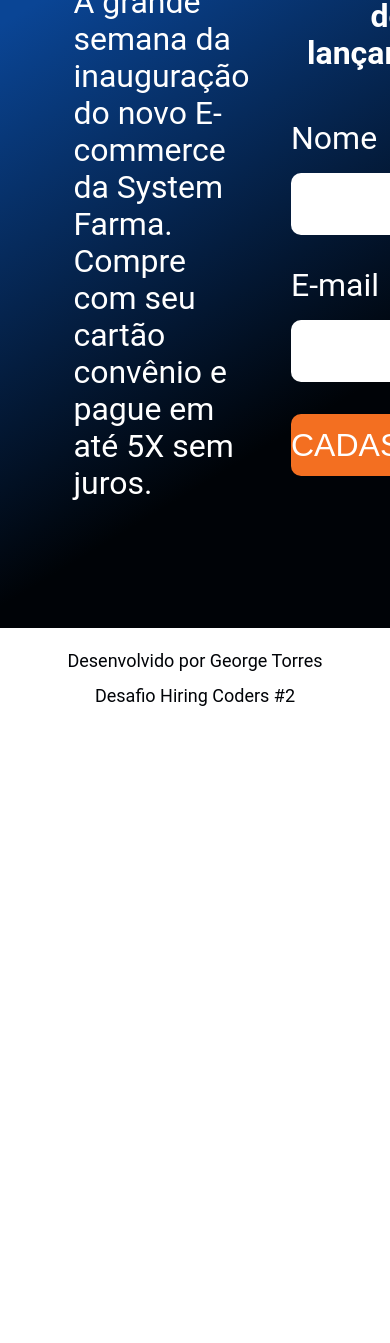
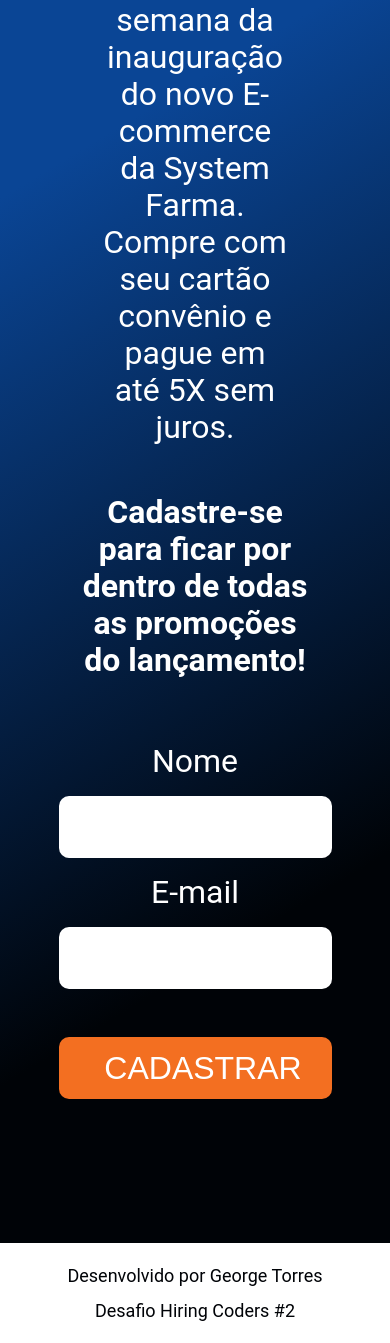
Before and after one commit to GeorgeLindoTorres/blue-week-systemfarma, a plain HTML site: page index.html in a window 390 px wide. Shown: the part 414-1757 px from the top of the page. Before the commit the page ends 1142 px from the top, so only its background shows below. Drawn offline with Linux system fonts and the light colour scheme.

Commit message:
Implementando layout resposivo e formulario dinamico

```diff
--- a/css/style.css
+++ b/css/style.css
@@ -52,6 +52,12 @@
 .conteudo-chamada img{
     width: 500px;
     padding-left: 3.5rem;
+    transition: width 2s;
+}
+
+.container-conteudo img:hover{
+    width: 103%;
+    transition: width 2s;
 }
 
 .texto-chamada{
@@ -66,16 +72,21 @@
     padding: 0 7rem 9.5rem 2rem;
 }
 
-.cadastro h1, label{
+.cadastro h1{
     color: white;
     font-size: 32px;
     line-height: 37px;
     margin-top: 2rem;
+    text-align: center;
+    padding: 1rem;
+    margin-bottom: 3rem;
 }
 
-.cadastro h1{
-    text-align: center;
-    padding: 1rem;
+.label{
+    color: white;
+    font-size: 32px;
+    line-height: 37px;
+    margin-top: 2rem;
 }
 
 .cadastro input{
@@ -84,6 +95,10 @@
     border-radius: 10px;
     border: none;
     margin-top: 1rem;
+    margin-bottom: 1rem;
+    cursor:text;
+    text-indent: 1rem;
+    font-size: 20px;
 }
 
 #btn-cadastro{
@@ -95,8 +110,13 @@
     text-transform: uppercase;
     color: #FFFFFF;
     margin-top: 2rem;
+    cursor: pointer;
 }
 
+#btn-cadastro:hover{
+    scale: 2rem;
+    transition: width 2s;
+}
 
 .footer-lp{
     width: 100%;
@@ -112,3 +132,19 @@
     line-height: 35px;
     color: #000307;
 }
+
+@media only screen and (max-width: 1100px) {
+.container-conteudo{
+    flex-direction: column;
+    align-items: center;
+    height: auto;
+    padding-top: 11rem;
+    padding-bottom: 8rem;
+    }
+    .texto-chamada ,.conteudo-chamada, .cadastro{
+        padding: 0;
+        text-align: center;
+        width: 70%
+    }
+
+}
--- a/index.html
+++ b/index.html
@@ -21,11 +21,13 @@
         </div>
         <div class="cadastro">
             <h1>Cadastre-se para ficar por dentro de todas as promoções do lançamento!</h1>
-            <label for="">Nome</label>
-            <input type="text">
-            <label for="">E-mail</label>
-            <input type="text" >
-            <input id="btn-cadastro" type="button" value="CADASTRAR">
+            <form>
+                <label class="label" for="nome">Nome</label>
+                <input id="nome" type="text" value="">
+                <label class="label" for="email">E-mail</label>
+                <input id="email" type="text" value="">
+                <input id="btn-cadastro" type="button" value="CADASTRAR" onclick="cadastrar()">
+            </form>
         </div>
 
     </section>
@@ -34,6 +36,7 @@
         <p>Desenvolvido por George Torres</p>
         <p>Desafio Hiring Coders #2</p>
     </footer>
+    <script src="./js/script.js"></script>
+</body>
 
-</body>
 </html>
```
